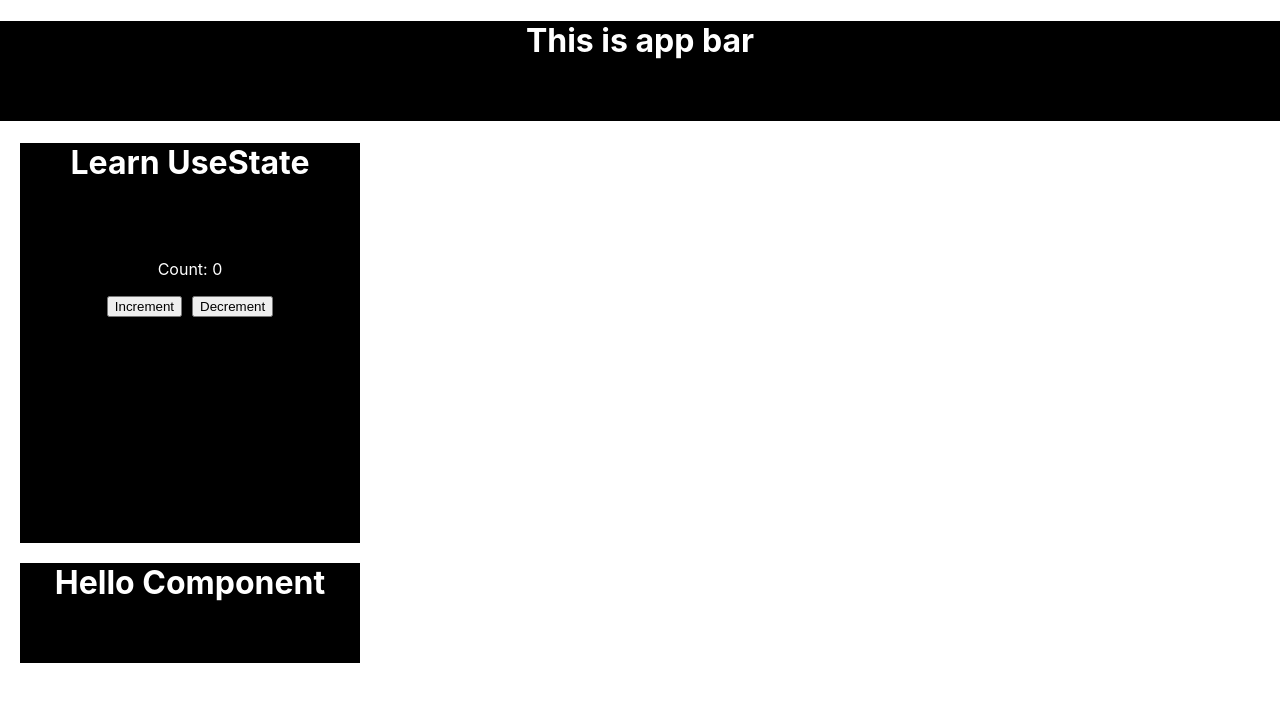
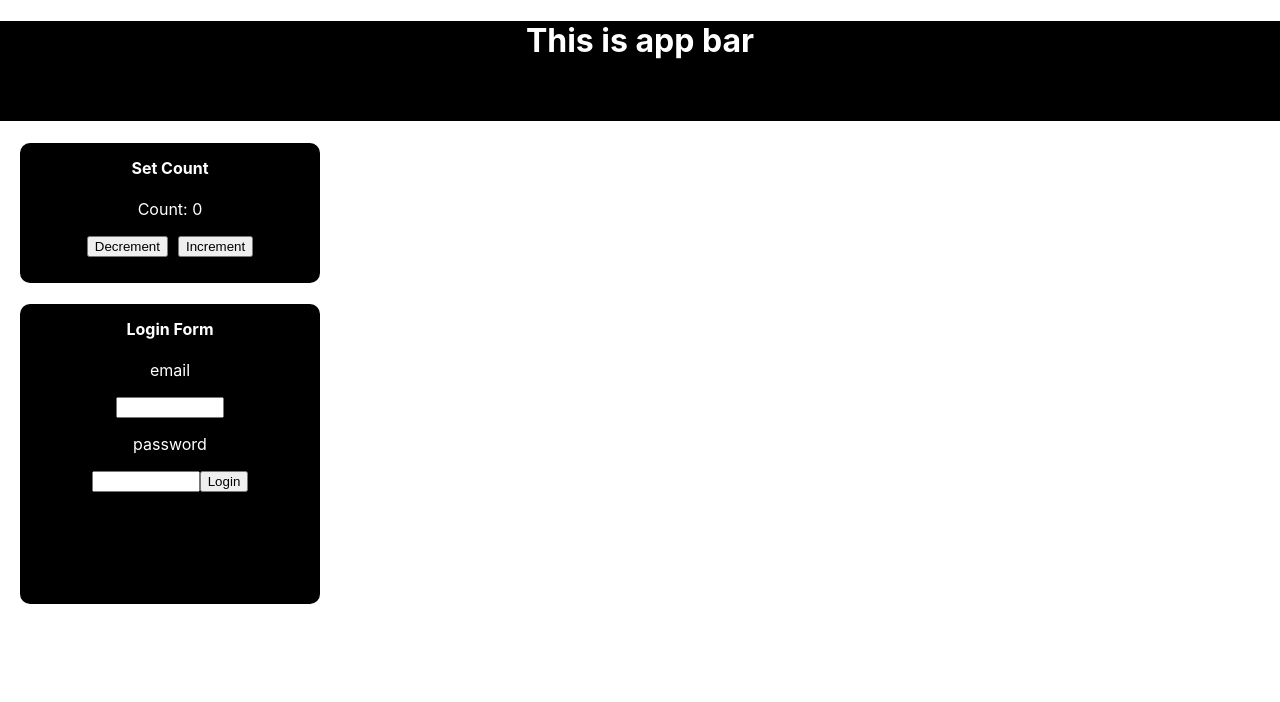
Before and after one commit to AbrahamDulla/React-Learning, a React (Create React App) app: page / in a window 1280 px wide. Shown: the top 702 px of the page. Built offline with nearby package versions, Linux system fonts and the light colour scheme.

Commit message:
login form

```diff
--- a/src/App.css
+++ b/src/App.css
@@ -1,38 +1,3 @@
 .App {
   text-align: center;
 }
-
-.App-logo {
-  height: 40vmin;
-  pointer-events: none;
-}
-
-@media (prefers-reduced-motion: no-preference) {
-  .App-logo {
-    animation: App-logo-spin infinite 20s linear;
-  }
-}
-
-.App-header {
-  background-color: #282c34;
-  min-height: 100vh;
-  display: flex;
-  flex-direction: column;
-  align-items: center;
-  justify-content: center;
-  font-size: calc(10px + 2vmin);
-  color: white;
-}
-
-.App-link {
-  color: #61dafb;
-}
-
-@keyframes App-logo-spin {
-  from {
-    transform: rotate(0deg);
-  }
-  to {
-    transform: rotate(360deg);
-  }
-}
--- a/src/App.js
+++ b/src/App.js
@@ -1,13 +1,13 @@
 import "./App.css";
 import AppBar from "./Components/AppBar";
-import Greet from "./Components/greet";
-import Hello from "./Components/hello";
+import SetCount from "./Components/setCount";
+import Hello from "./Components/login";
 
 function App() {
   return (
     <div className="App">
       <AppBar />
-      <Greet />
+      <SetCount />
       <Hello />
     </div>
   );
--- a/src/Components/greet.css
+++ /dev/null
@@ -1,15 +0,0 @@
-.new {
-  background-color: black;
-  color: white;
-  width: 340px;
-  height: 400px;
-  margin-left: 20px;
-}
-
-.count {
-  padding-top: 40px;
-}
-
-.incDec {
-  gap: 20px;
-}
--- a/src/Components/hello.css
+++ /dev/null
@@ -1,8 +0,0 @@
-.hello {
-  color: white;
-  background-color: black;
-  width: 340px;
-  height: 100px;
-  text-align: center;
-  margin: 20px;
-}
--- a/src/Components/hello.jsx
+++ /dev/null
@@ -1,12 +0,0 @@
-import "./hello.css";
-import { React } from "react";
-
-// function Greet() {
-//   return <h1>This is Greeting Message from Abraham</h1>;
-// }
-
-const Hello = () => {
-  return <h1 className="hello">Hello Component</h1>;
-};
-
-export default Hello;
--- /dev/null
+++ b/src/Components/login.css
@@ -0,0 +1,8 @@
+.login {
+  background-color: black;
+  color: white;
+  width: 300px;
+  height: 300px;
+  margin-left: 20px;
+  border-radius: 10px;
+}
--- /dev/null
+++ b/src/Components/login.jsx
@@ -0,0 +1,23 @@
+import "./login.css";
+import { React } from "react";
+
+// function Greet() {
+//   return <h1>This is Greeting Message from Abraham</h1>;
+// }
+
+const Hello = () => {
+  return (
+    <div className="login">
+      <h4 style={{ paddingTop: 15 }}>Login Form</h4>
+      <div className="form-body">
+        <p>email</p>
+        <input style={{ width: 100 }} type="email" />
+        <p>password</p>
+        <input style={{ width: 100 }} type="password" />
+        <button>Login</button>
+      </div>
+    </div>
+  );
+};
+
+export default Hello;
--- /dev/null
+++ b/src/Components/setCount.css
@@ -0,0 +1,8 @@
+.new {
+  background-color: black;
+  color: white;
+  width: 300px;
+  height: 140px;
+  margin-left: 20px;
+  border-radius: 10px;
+}
--- a/src/Components/greet.jsx
+++ b/src/Components/setCount.jsx
@@ -1,7 +1,7 @@
-import "./greet.css";
+import "./setCount.css";
 import React, { useState } from "react";
 
-const Greet = () => {
+const SetCount = () => {
   const [count, setCount] = useState(0);
 
   const HandleIncrement = () => {
@@ -14,16 +14,16 @@ const Greet = () => {
 
   return (
     <div className="new">
-      <h1>Learn UseState</h1>
+      <h4 style={{ paddingTop: 15 }}>Set Count </h4>
       <div className="count">
         <p>Count: {count}</p>
-        <button style={{ marginRight: 10 }} onClick={HandleIncrement}>
+        <button onClick={HandleDecrement}>Decrement</button>
+        <button style={{ marginLeft: 10 }} onClick={HandleIncrement}>
           Increment
         </button>
-        <button onClick={HandleDecrement}>Decrement</button>
       </div>
     </div>
   );
 };
 
-export default Greet;
+export default SetCount;
```
